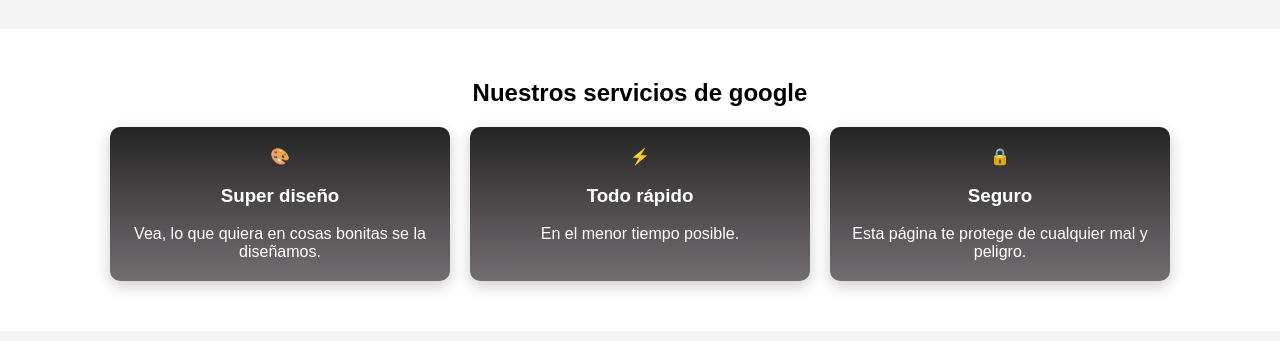
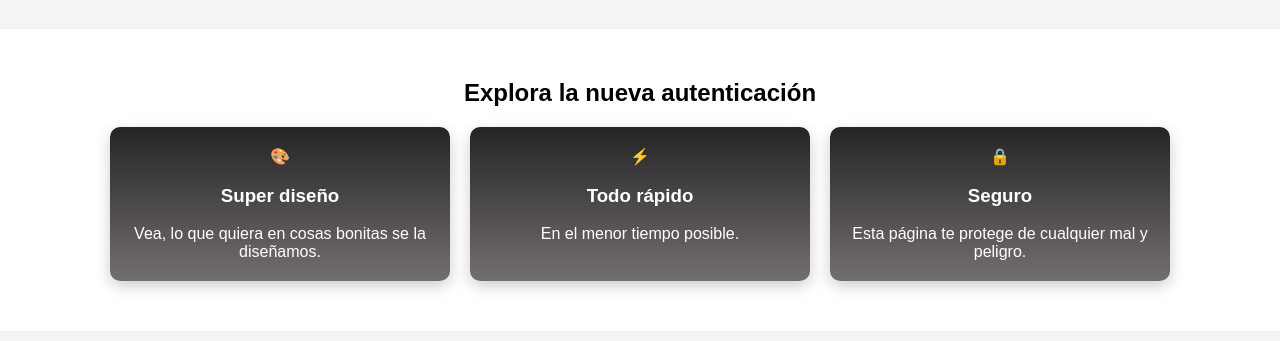
Before and after one commit to SimonTry/mi_pagina, a plain HTML site: page index.html in a window 1280 px wide. Shown: the part 144-485 px from the top of the page. Drawn offline with Linux system fonts and the light colour scheme.

Commit message:
(feat): Cambio en el título

```diff
--- a/index.html
+++ b/index.html
@@ -29,7 +29,7 @@
 
     <!-- Features Section -->
     <section id="services" class="services">
-        <h2>Nuestros servicios de google</h2>
+        <h2>Explora la nueva autenticación</h2>
         <div class="services-cards">
             <div class="card">
                 <div>🎨</div>
```
